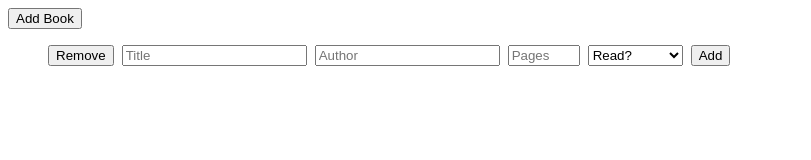
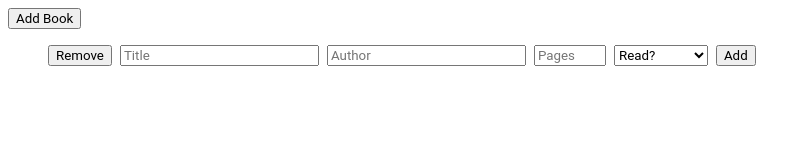
Before and after one commit to ap-ple/library, a plain HTML site: page index.html in a window 1280 px wide. Both pictures are taken after a click on the button "Add Book". Shown: the whole page, without its empty margins (0-811 px from the left). Drawn offline with Linux system fonts and the light colour scheme.

Commit message:
Change font and formatting

```diff
--- a/style.css
+++ b/style.css
@@ -1,3 +1,6 @@
+* {
+   font-family: Roboto, system-ui, -apple-system, BlinkMacSystemFont, 'Segoe UI', Oxygen, Ubuntu, Cantarell, 'Open Sans', 'Helvetica Neue', sans-serif;
+}
 
 main>.library {
    display: flex;
@@ -8,6 +11,8 @@ main>.library {
 main>.library>li {
    display: flex;
    gap: 0.5rem;
+   align-items: center;
+   font-size: 0.9rem;
 }
 
 main>.library>li>form {
```
